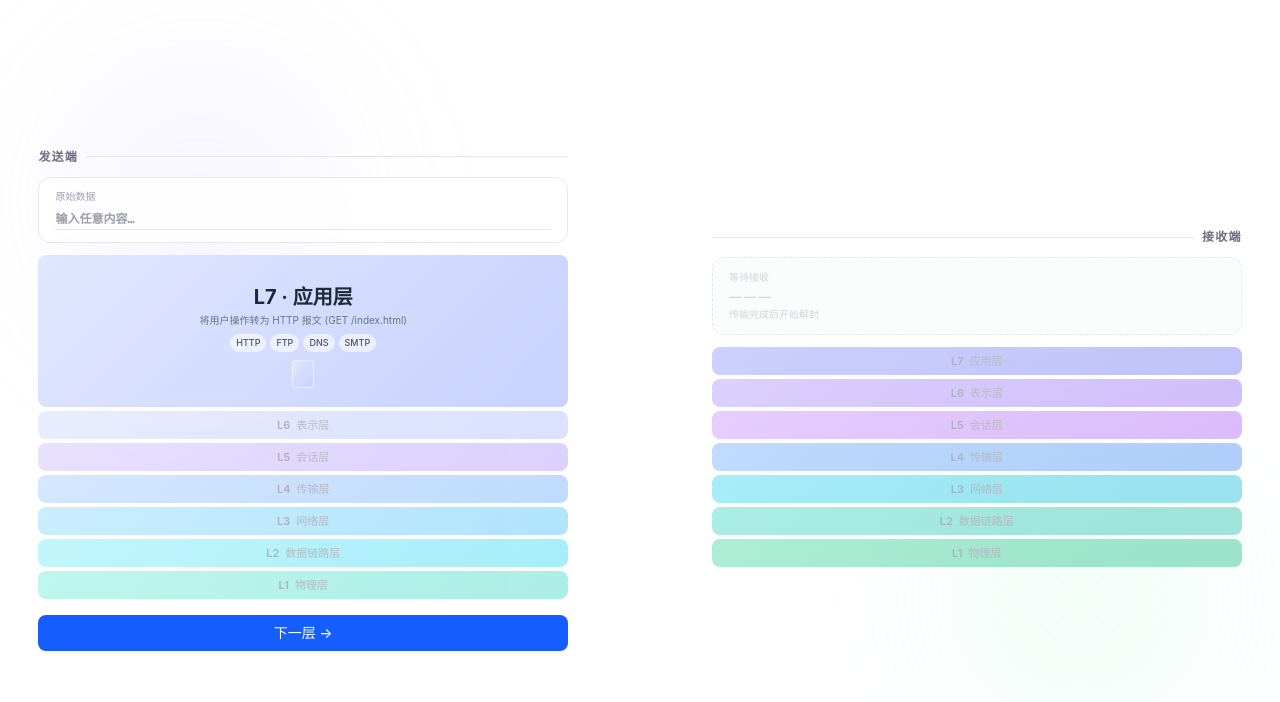
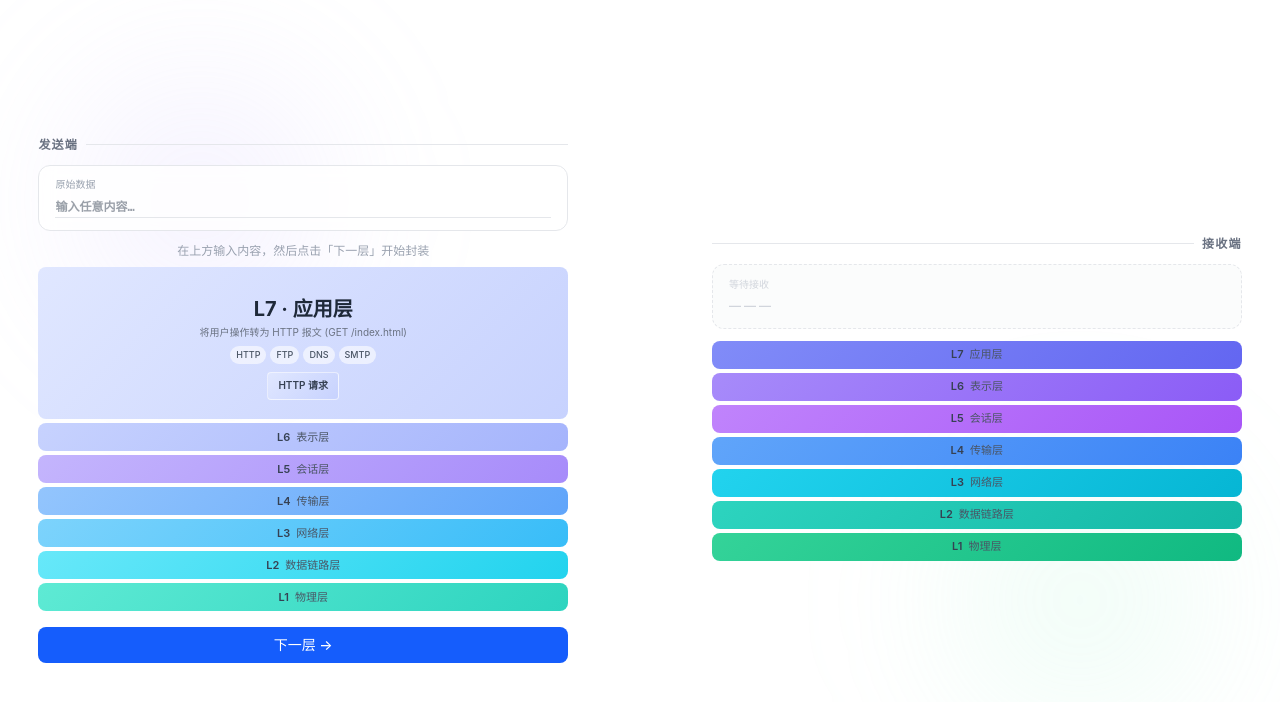
Before and after one commit to lirumao/osi-model-interactive, a Next.js app: page /explore in a window 1280 px wide. Shown: the top 702 px of the page. Built offline with nearby package versions, Linux system fonts and the light colour scheme.

Commit message:
fix(ui): remove inactive opacity; fix empty encap block; align receiver box; add onboarding hint

```diff
--- a/src/components/LayerBand.tsx
+++ b/src/components/LayerBand.tsx
@@ -113,7 +113,7 @@ export function LayerBand({ layer, status, colorFrom, colorTo, blocks = [], deta
     return () => { tl.kill() }
   }, [highlight])
 
-  const bandOpacity = status === 'inactive' ? 0.4 : status === 'done' ? 0.85 : 1
+  const bandOpacity = status === 'done' ? 0.9 : 1
 
   return (
     <div
--- a/src/components/ReceiverColumn.tsx
+++ b/src/components/ReceiverColumn.tsx
@@ -33,7 +33,9 @@ function buildReceiverBlocks(receiverActive: number, userText: string): EncapBlo
   for (let i = endIndex; i >= 0; i--) {
     const l = OSI_LAYERS[i]
     const label = i === 0
-      ? (userText.length > 12 ? userText.slice(0, 12) + '…' : userText)
+      ? (userText.trim()
+          ? (userText.length > 12 ? userText.slice(0, 12) + '…' : userText)
+          : l.encapsulation)
       : l.encapsulation
     blocks.push({
       label,
@@ -72,11 +74,10 @@ export function ReceiverColumn({ activeIndex, onNext, phase, l1Ref, userText, hi
         <div className="rounded-xl px-4 py-3 mb-3 border border-dashed border-gray-200 bg-gray-50/60">
           <div className="text-[10px] text-gray-300 mb-1">等待接收</div>
           {userText.trim() ? (
-            <div className="font-semibold text-xs text-gray-300 opacity-50">{userText}</div>
+            <div className="font-semibold text-xs text-gray-300 opacity-50 py-0.5">{userText}</div>
           ) : (
-            <div className="font-semibold text-xs text-gray-300">— — —</div>
+            <div className="font-semibold text-xs text-gray-300 py-0.5">— — —</div>
           )}
-          <div className="text-[10px] text-gray-300 mt-0.5">传输完成后开始解封</div>
         </div>
       )}
       <div className="flex flex-col overflow-y-auto">
--- a/src/components/SenderColumn.tsx
+++ b/src/components/SenderColumn.tsx
@@ -27,7 +27,9 @@ function buildBlocks(upTo: number, userText: string): EncapBlock[] {
     const l = OSI_LAYERS[i]
     // 最右边（i=0，原始数据层）用 userText 替换
     const label = i === 0
-      ? (userText.length > 12 ? userText.slice(0, 12) + '…' : userText)
+      ? (userText.trim()
+          ? (userText.length > 12 ? userText.slice(0, 12) + '…' : userText)
+          : l.encapsulation)
       : l.encapsulation
     blocks.push({
       label,
@@ -48,6 +50,11 @@ export function SenderColumn({ activeIndex, onNext, phase, l1Ref, userText, onUs
         <div className="flex-1 h-px bg-gray-200" />
       </div>
       <DataCore variant="sender" userText={userText} onUserTextChange={onUserTextChange} />
+      {activeIndex === 0 && !userText.trim() && (
+        <p className="text-xs text-gray-400 text-center mb-2">
+          在上方输入内容，然后点击「下一层」开始封装
+        </p>
+      )}
       <div className="flex flex-col overflow-y-auto">
         {OSI_LAYERS.map((layer, i) => (
           <LayerBand
```
